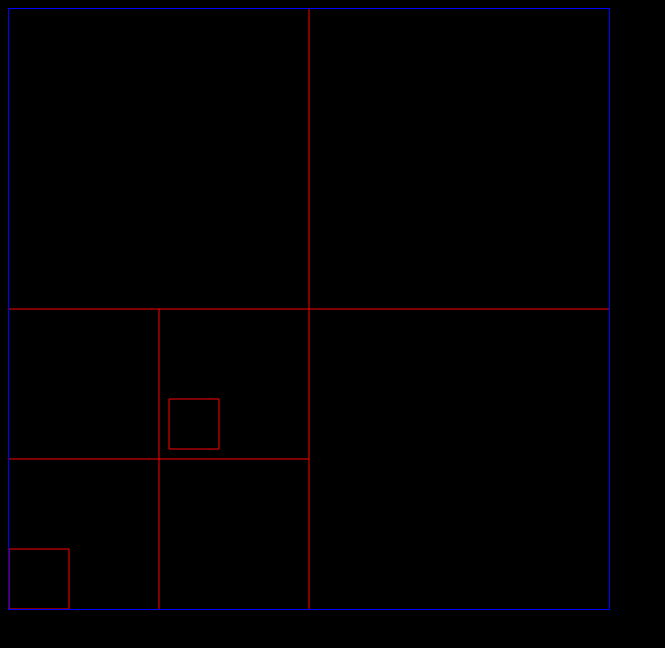
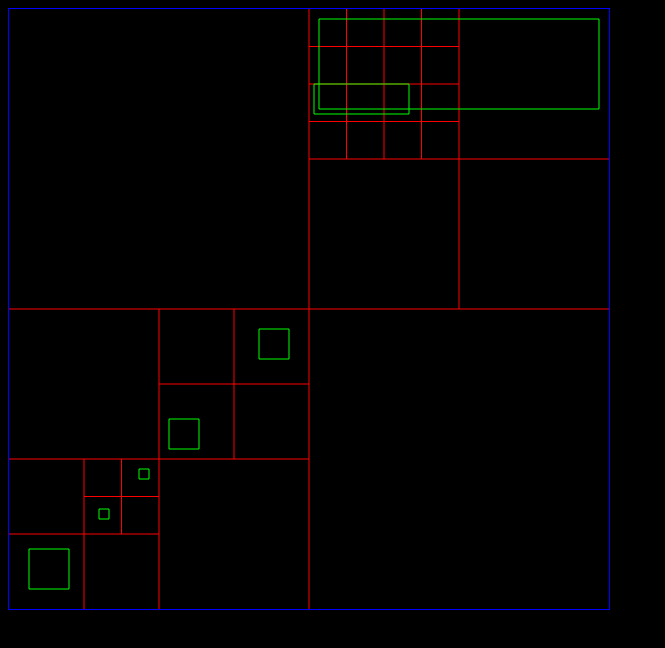
Before and after one commit to ArekRado/canvas-engine, a website: page src/system/collider/quadTreeDemo.html in a window 1280 px wide. Shown: the whole page, without its empty margins (0-665 px from the left). Drawn offline with Linux system fonts and the light colour scheme.

Commit message:
quad tree

```diff
--- a/src/system/collider/quadTreeDemo.html
+++ b/src/system/collider/quadTreeDemo.html
@@ -32,12 +32,41 @@
         bottomLeft: null,
         data: [],
       }
-      const flatQuadTree = (tree) => {
+      const flatQuadTree = (tree, maxLevel) => {
         const a = []
-        if (tree.topRight) a.push(flatQuadTree(tree.topRight))
-        if (tree.topLeft) a.push(flatQuadTree(tree.topLeft))
-        if (tree.bottomRight) a.push(flatQuadTree(tree.bottomRight))
-        if (tree.bottomLeft) a.push(flatQuadTree(tree.bottomLeft))
+        if (tree.topRight) {
+          const data = flatQuadTree(tree.topRight, maxLevel - 1)
+          if (maxLevel === 1 && data.length > 1) {
+            a.push(data)
+          } else if (data[0]?.length > 1) {
+            a.push(...data)
+          }
+        }
+        if (tree.topLeft) {
+          const data = flatQuadTree(tree.topLeft, maxLevel - 1)
+          if (maxLevel === 1 && data.length > 1) {
+            a.push(data)
+          } else if (data[0]?.length > 1) {
+            a.push(...data)
+          }
+        }
+        if (tree.bottomRight) {
+          const data = flatQuadTree(tree.bottomRight, maxLevel - 1)
+          if (maxLevel === 1 && data.length > 1) {
+            a.push(data)
+          } else if (data[0]?.length > 1) {
+            a.push(...data)
+          }
+        }
+        if (tree.bottomLeft) {
+          const data = flatQuadTree(tree.bottomLeft, maxLevel - 1)
+          if (maxLevel === 1 && data.length > 1) {
+            a.push(data)
+          } else if (data[0]?.length > 1) {
+            a.push(...data)
+          }
+        }
+
         return a.concat(tree.data)
       }
       const splitBounds = ({ bounds, position }) => {
@@ -81,11 +110,17 @@
         maxLevel = 1,
         treeNode = emptyQuadTree,
       }) => {
-        if (
-          maxLevel === 0 ||
-          maxRectanglesPerNode >= rectangles.length ||
-          rectangles.length <= 1
-        ) {
+        const isNodeEmpty =
+          (treeNode.topRight === null &&
+            treeNode.topLeft === null &&
+            treeNode.bottomRight === null &&
+            treeNode.bottomLeft === null) ||
+          (treeNode.topRight?.data.length === 0 &&
+            treeNode.topLeft?.data.length === 0 &&
+            treeNode.bottomRight?.data.length === 0 &&
+            treeNode.bottomLeft?.data.length === 0)
+
+        if (maxLevel === 0 || (rectangles.length <= 1 && isNodeEmpty)) {
           return {
             topRight: treeNode.topRight,
             topLeft: treeNode.topLeft,
@@ -95,19 +130,6 @@
           }
         } else {
           const newTree = rectangles.reduce((acc, data) => {
-            if (
-              getAABBCollision({
-                rectangle1: data.rectangle,
-                rectangle2: bounds,
-              }) === false
-            ) {
-              return acc
-              // return {
-              //   ...acc,
-              //   data: acc.data.filter(({ entity }) => entity !== data.entity),
-              // }
-            }
-
             const splittedBounds = {
               topRight: splitBounds({ bounds, position: 'topRight' }),
               topLeft: splitBounds({ bounds, position: 'topLeft' }),
@@ -126,7 +148,7 @@
                   treeNode: acc.topRight ?? emptyQuadTree,
                   maxLevel: maxLevel - 1,
                 })
-              : null
+              : acc.topRight
 
             const topLeft = getAABBCollision({
               rectangle1: data.rectangle,
@@ -139,7 +161,7 @@
                   treeNode: acc.topLeft ?? emptyQuadTree,
                   maxLevel: maxLevel - 1,
                 })
-              : null
+              : acc.topLeft
 
             const bottomRight = getAABBCollision({
               rectangle1: data.rectangle,
@@ -152,7 +174,7 @@
                   treeNode: acc.bottomRight ?? emptyQuadTree,
                   maxLevel: maxLevel - 1,
                 })
-              : null
+              : acc.bottomRight
 
             const bottomLeft = getAABBCollision({
               rectangle1: data.rectangle,
@@ -165,17 +187,7 @@
                   treeNode: acc.bottomLeft ?? emptyQuadTree,
                   maxLevel: maxLevel - 1,
                 })
-              : null
-
-            // if (maxLevel === 2) {
-            //   console.log(topRight, {
-            //     bounds: splitBounds({ bounds, position: 'topRight' }),
-            //     rectangles: acc.topRight?.data.concat(data) ?? [data],
-            //     maxRectanglesPerNode,
-            //     treeNode: acc.topRight ?? emptyQuadTree,
-            //     maxLevel: maxLevel - 1,
-            //   })
-            // }
+              : acc.bottomLeft
 
             return {
               topRight,
@@ -186,39 +198,25 @@
             }
           }, treeNode)
 
-          const isNodeEmpty =
-            (newTree.topRight === null &&
-              newTree.topLeft === null &&
-              newTree.bottomRight === null &&
-              newTree.bottomLeft === null) ||
-            (newTree.topRight?.data.length === 0 &&
-              newTree.topLeft?.data.length === 0 &&
-              newTree.bottomRight?.data.length === 0 &&
-              newTree.bottomLeft?.data.length === 0)
-
-          if (isNodeEmpty) {
-            return null
-          } else {
-            return newTree
-          }
+          return newTree
         }
       }
 
-      const drawLine = ([x1, y1, x2, y2]) => {
+      const drawLine = ([x1, y1, x2, y2], color = 'rgb(255,0,0)') => {
         ctx.beginPath()
         ctx.moveTo(x1, canvasSize[1] - y1)
         ctx.lineTo(x2, canvasSize[1] - y2)
 
-        ctx.strokeStyle = 'rgb(255,0,0)'
+        ctx.strokeStyle = color
         ctx.lineWidth = 1
         ctx.stroke()
       }
 
-      const drawRectangle = ([x1, y1, x2, y2]) => {
-        drawLine([x1, y1, x1, y2])
-        drawLine([x1, y2, x2, y2])
-        drawLine([x2, y2, x2, y1])
-        drawLine([x2, y1, x1, y1])
+      const drawRectangle = ([x1, y1, x2, y2], color = 'rgb(255,0,0)') => {
+        drawLine([x1, y1, x1, y2], color)
+        drawLine([x1, y2, x2, y2], color)
+        drawLine([x2, y2, x2, y1], color)
+        drawLine([x2, y1, x1, y1], color)
       }
 
       const drawQuadTree = (quadTree, bounds) => {
@@ -278,27 +276,58 @@
 
       const rectangle1 = {
         entity: '1',
-        rectangle: [0, 0, 60, 60],
+        rectangle: [20, 20, 60, 60],
       }
       const rectangle2 = {
         entity: '2',
-        rectangle: [160, 160, 210, 210],
+        rectangle: [160, 160, 190, 190],
+      }
+      const rectangle3 = {
+        entity: '3',
+        rectangle: [250, 250, 280, 280],
+      }
+      const rectangle4 = {
+        entity: '4',
+        rectangle: [90, 90, 100, 100],
+      }
+      const rectangle5 = {
+        entity: '5',
+        rectangle: [130, 130, 140, 140],
+      }
+      const rectangle6 = {
+        entity: '6',
+        rectangle: [310, 500, 590, 590],
+      }
+      const rectangle7 = {
+        entity: '7',
+        rectangle: [305, 495, 400, 525],
       }
 
-      const rectangles = [rectangle1, rectangle2]
+      const rectangles = [
+        rectangle1,
+        rectangle2,
+        rectangle3,
+        rectangle4,
+        rectangle5,
+        rectangle6,
+        rectangle7,
+      ]
 
+      const maxLevel = 4
       const quadTree = getQuadTree({
         bounds: [0, 0, canvasSize[0], canvasSize[1]],
         rectangles,
         maxRectanglesPerNode: 1,
-        maxLevel: 4,
+        maxLevel,
       })
 
       console.log('quadTree: ', quadTree)
+      console.log('flatQuadTree: ', flatQuadTree(quadTree, maxLevel))
+
       drawQuadTree(quadTree, [0, 0, canvasSize[0], canvasSize[1]])
 
       rectangles.forEach(({ rectangle }) => {
-        drawRectangle(rectangle)
+        drawRectangle(rectangle, 'rgb(0,255,0)')
       })
     </script>
   </body>
```
Also changed, not shown: src/system/collider/quadTree.ts (+54 -49 lines).
